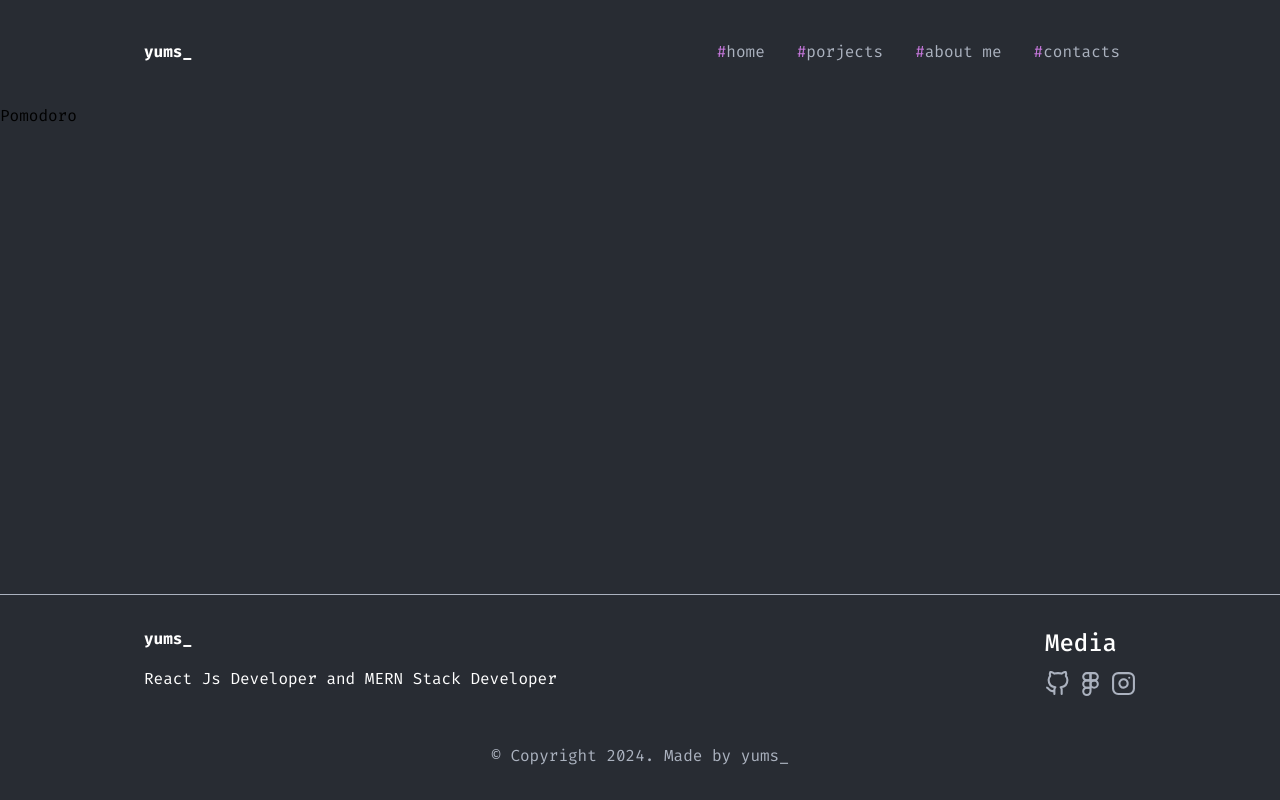
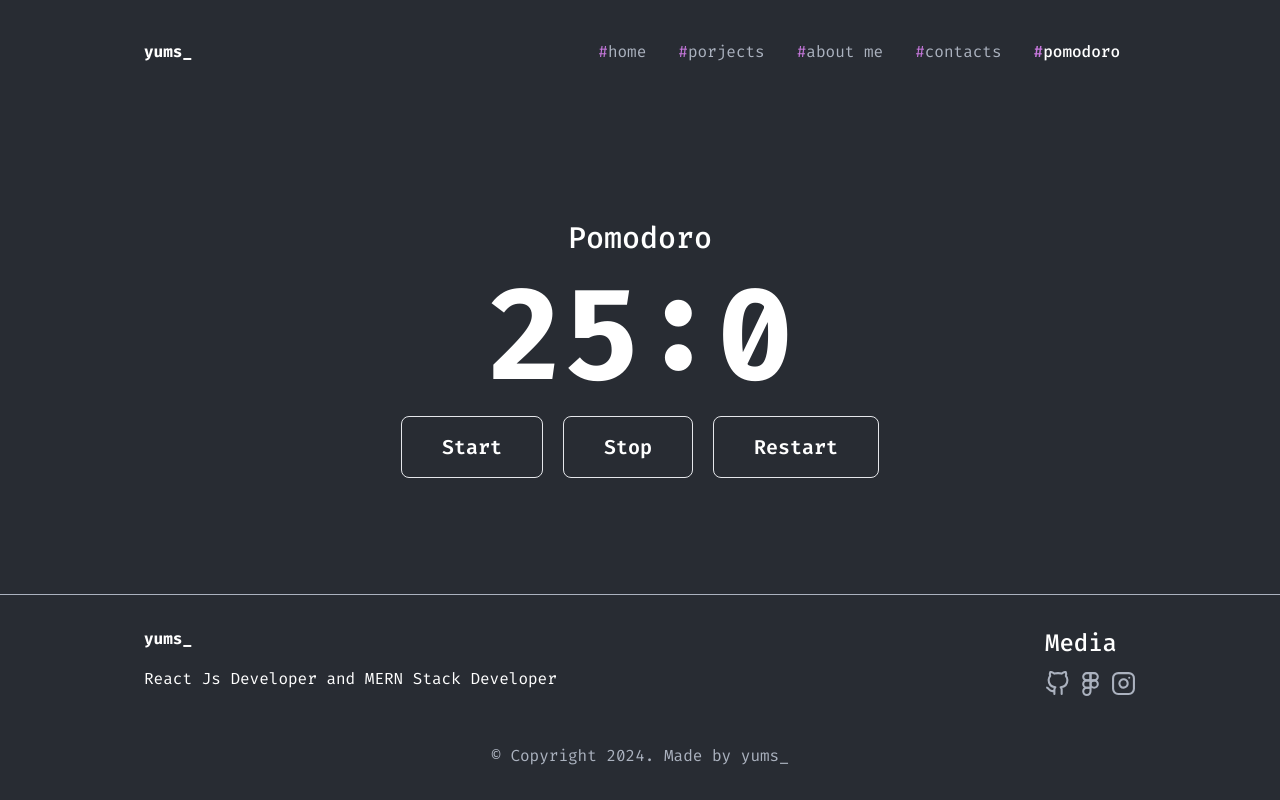
Before and after one commit to takayums/takayums-site, a Next.js app: page /pomodoro in a window 1280 px wide. Built offline with nearby package versions, Linux system fonts and the light colour scheme.

Commit message:
feat(pomodor): add pomodoro tools

```diff
--- a/app/layout.tsx
+++ b/app/layout.tsx
@@ -22,7 +22,7 @@ export default function RootLayout({
         className={`bg-background ${firaCode.className} flex flex-col min-h-screen`}
       >
         <Navbar />
-        <main className="grow">{children}</main>
+        <main className="grow flex flex-col">{children}</main>
         <Footer />
       </body>
     </html>
--- a/app/pomodoro/page.tsx
+++ b/app/pomodoro/page.tsx
@@ -1,7 +1,55 @@
-import React from 'react'
+"use client"
+
+import { convertMiliseconds } from "@/utils/utils"
+import { useRef, useState } from "react"
 
 export default function Pomodoro() {
+  const [timerLeft, setTimerLeft] = useState<number>(1500)
+  let timerRef = useRef<NodeJS.Timeout | null>(null)
+
+  function soundPomodor() {
+    const synth = window.speechSynthesis;
+    const text = "Pomodoro Time is Over";
+    const utterance = new SpeechSynthesisUtterance(text);
+
+    const voices = synth.getVoices();
+    utterance.voice = voices[0];
+
+    synth.speak(utterance);
+  }
+
+  function handleStart() {
+    timerRef.current = setInterval(() => {
+      setTimerLeft(prev => {
+        if (prev <= 1) {
+          clearInterval(timerRef.current);
+          return 0;
+        }
+        return prev - 1
+      })
+    }, 1000)
+  }
+
+  function handleStop() {
+    clearInterval(timerRef.current)
+  }
+
+  function handleRestart() {
+    setTimerLeft(1500)
+    clearInterval(timerRef.current)
+  }
+
   return (
-    <section>Pomodoro</section>
+    <section className="my-16 grow flex-1 flex flex-col gap-4 items-center justify-center">
+      <p className="text-center font-medium text-white text-3xl">Pomodoro</p>
+      <h1 className="text-center text-white font-bold text-9xl">
+        {convertMiliseconds(timerLeft).m}:{convertMiliseconds(timerLeft).s}
+      </h1>
+      <div className="text-white flex gap-5">
+        <button onClick={handleStart} className="py-4 px-10 rounded-lg border text-xl font-semibold">Start</button>
+        <button onClick={handleStop} className="py-4 px-10 rounded-lg border text-xl font-semibold">Stop</button>
+        <button onClick={handleRestart} className="py-4 px-10 rounded-lg border text-xl font-semibold">Restart</button>
+      </div>
+    </section>
   )
 }
--- a/components/Navbar.tsx
+++ b/components/Navbar.tsx
@@ -13,6 +13,7 @@ export default function Navbar() {
     { href: "/projects", title: "porjects" },
     { href: "/about", title: "about me" },
     { href: "/contacts", title: "contacts" },
+    { href: "/pomodoro", title: "pomodoro" },
   ];
 
   const handleToggleMenu = () => {
--- a/package.json
+++ b/package.json
@@ -3,7 +3,7 @@
   "version": "0.1.0",
   "private": true,
   "scripts": {
-    "dev": "next dev --turbopack",
+    "dev": "next dev",
     "build": "next build",
     "start": "next start",
     "lint": "next lint"
--- /dev/null
+++ b/utils/utils.ts
@@ -0,0 +1,26 @@
+function convertMiliseconds(secondsInput: number, format: string = "a") {
+
+  let total_seconds: number = secondsInput;
+  let total_minutes: number = (Math.floor(total_seconds / 60));
+  let total_hours: number = (Math.floor(total_minutes / 60));
+  let days: number = (Math.floor(total_hours / 24));
+
+  let seconds: number = (total_seconds % 60);
+  let minutes: number = (total_minutes % 60);
+  let hours: number = (total_hours % 24);
+
+  switch (format) {
+    case 's':
+      return total_seconds;
+    case 'm':
+      return total_minutes;
+    case 'h':
+      return total_hours;
+    case 'd':
+      return days;
+    default:
+      return { d: days, h: hours, m: minutes, s: seconds };
+  }
+};
+
+export { convertMiliseconds }
```
Also changed, not shown: 1 other file (tests, documents, lock files or other folders).
